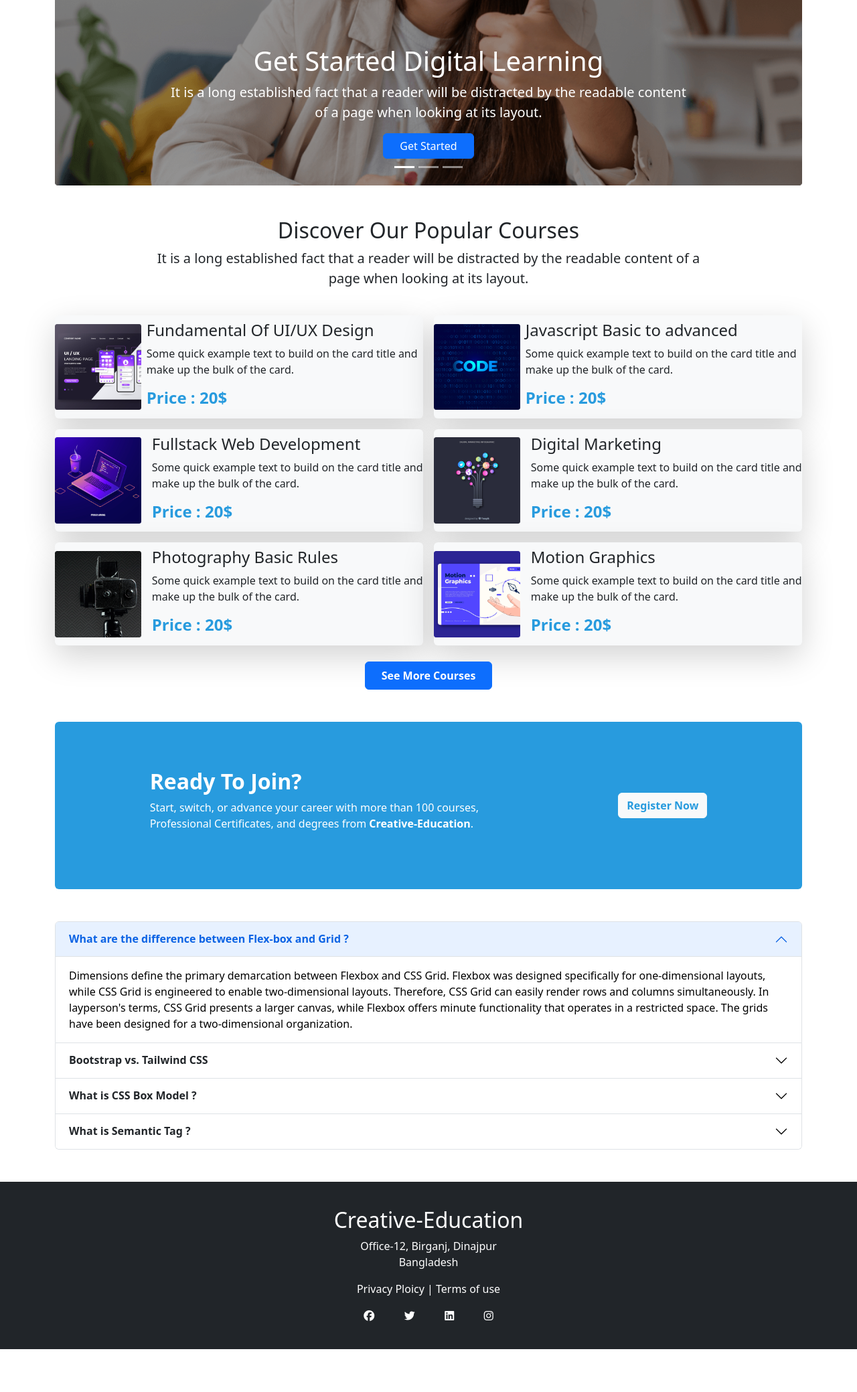
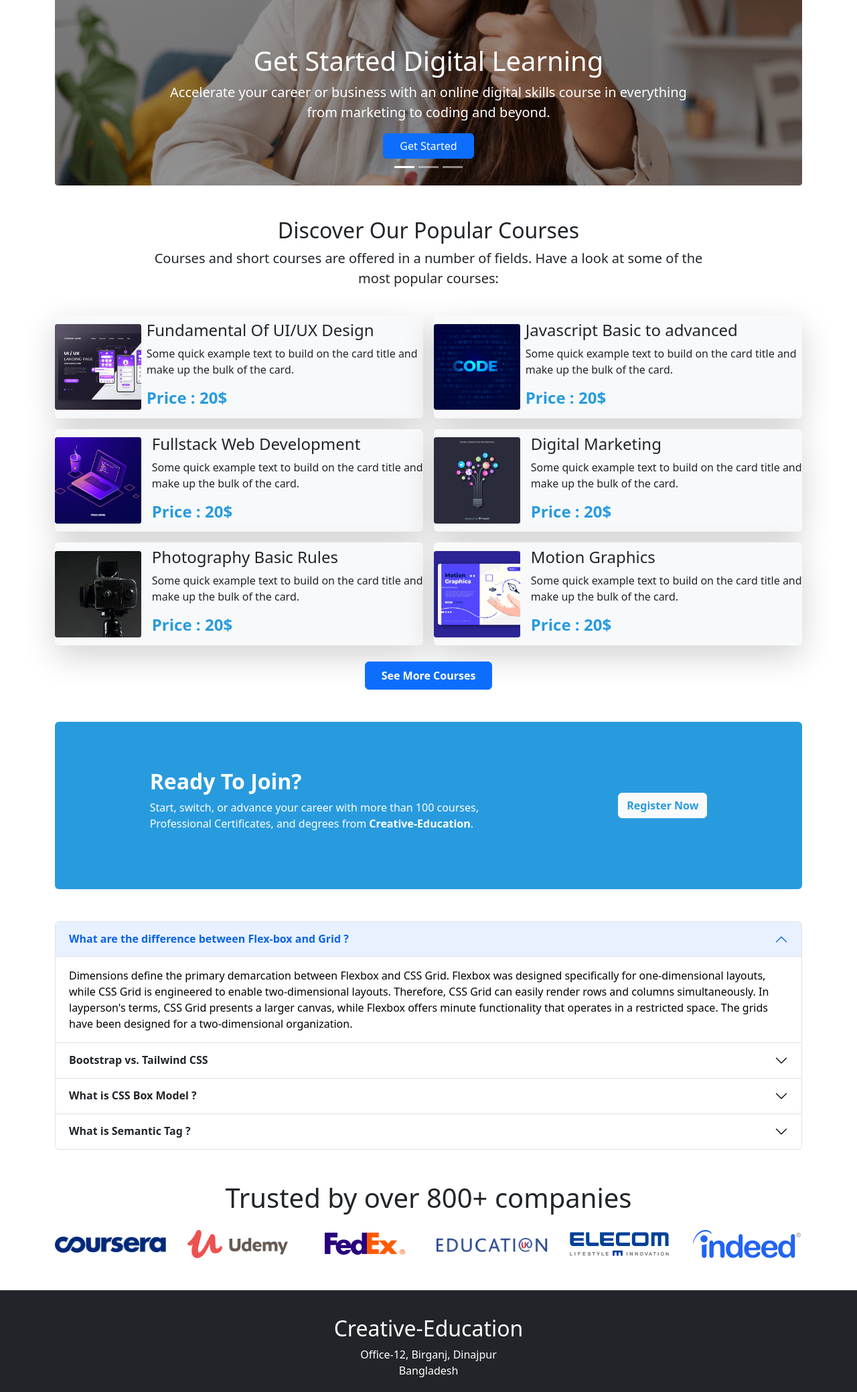
Before and after one commit to ThisIsKhalid/Creative-Education, a plain HTML site: page index.html in a window 1280 px wide. Shown: the part 371-2450 px from the top of the page at 67% size. Before the commit the page ends 2386 px from the top, so only its background shows below. Drawn offline with nearby package versions, Linux system fonts and the light colour scheme.

Commit message:
added companies

```diff
--- a/index.html
+++ b/index.html
@@ -61,7 +61,7 @@
                   <img src="./images/cover/cover-1.png" class="d-block w-100 carousel-item-img" alt="...">
                   <div class="carousel-caption d-block">
                       <h1>Get Started Digital Learning</h1>
-                      <p class="lead">It is a long established fact that a reader will be distracted by the readable content of a page when looking at its layout.</p>
+                      <p class="lead">Accelerate your career or business with an online digital skills course in everything from marketing to coding and beyond.</p>
                       <button class="btn btn-primary px-4">Get Started</button>
                   </div>
               </div>
@@ -69,7 +69,7 @@
                   <img src="./images/cover/cover-2.jpg" class="d-block w-100 carousel-item-img" alt="...">
                   <div class="carousel-caption d-block">
                     <h1>Get Started Digital Learning</h1>
-                    <p class="lead">It is a long established fact that a reader will be distracted by the readable content of a page when looking at its layout.</p>
+                    <p class="lead">Accelerate your career or business with an online digital skills course in everything from marketing to coding and beyond.</p>
                     <button class="btn btn-primary px-4">Get Started</button>
                   </div>
               </div>
@@ -77,7 +77,7 @@
                   <img src="./images/cover/cover-3.jpg" class="d-block w-100 carousel-item-img" alt="...">
                   <div class="carousel-caption d-block">
                     <h1>Get Started Digital Learning</h1>
-                    <p class="lead">It is a long established fact that a reader will be distracted by the readable content of a page when looking at its layout.</p>
+                    <p class="lead">Accelerate your career or business with an online digital skills course in everything from marketing to coding and beyond.</p>
                     <button class="btn btn-primary px-4">Get Started</button>
                   </div>
               </div>
@@ -102,7 +102,7 @@
       <section id="courses">
         <div class="text-center w-75 mx-auto">
           <h2>Discover Our Popular Courses</h2>
-          <p class="lead">It is a long established fact that a reader will be distracted by the readable content of a page when looking at its layout.</p>
+          <p class="lead">Courses and short courses are offered in a number of fields. Have a look at some of the most popular courses:</p>
         </div>
         <!-- courses  -->
         <div class="row row-cols-1 row-cols-lg-2 g-3 my-4">
@@ -295,6 +295,20 @@
       </section>
       <!-- frequently asked question end -->
 
+      <!-- comapanies section start  -->
+      <section class="my-5 text-center d-none d-lg-block">
+        <h1 class="my-4">Trusted by over 800+ companies</h1>
+        <div class="row row-cols-6 align-items-center">
+          <div class="col"><img src="./images/company/company-1.png" alt="" class="img-fluid"></div>
+          <div class="col"><img src="./images/company/company-2.png" alt="" class="img-fluid"></div>
+          <div class="col"><img src="./images/company/company-3.png" alt="" class="img-fluid"></div>
+          <div class="col"><img src="./images/company/company-4.png" alt="" class="img-fluid"></div>
+          <div class="col"><img src="./images/company/company-5.png" alt="" class="img-fluid"></div>
+          <div class="col"><img src="./images/company/company-6.png" alt="" class="img-fluid"></div>
+        </div>
+      </section>
+      <!-- comapanies section end  -->
+
     </main>
 
     <footer class="bg-dark d-flex align-items-center justify-content-center" style="min-height: 250px;">
--- a/style.css
+++ b/style.css
@@ -1,3 +1,4 @@
+
 .carousel-item-img {
     filter: brightness(60%);
 }
```
